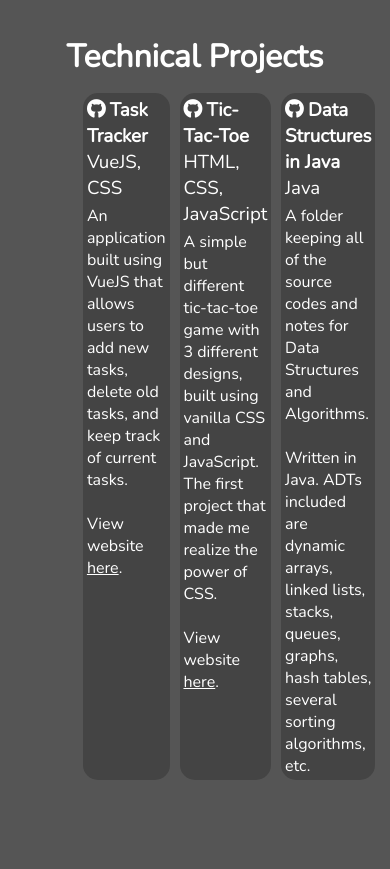
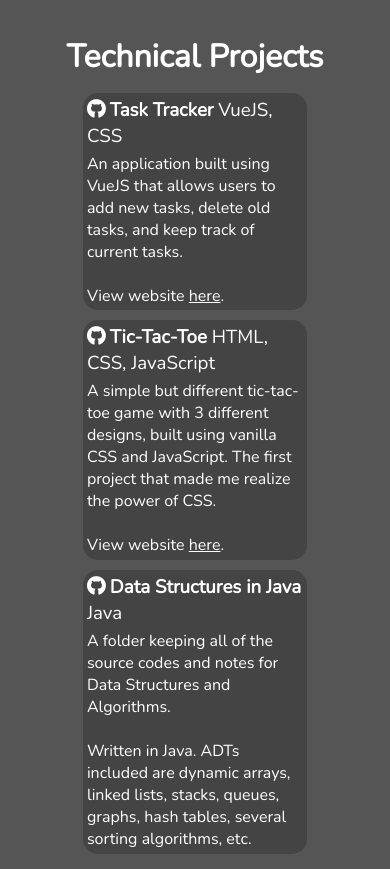
Before and after one commit to sue-nguyen/sue-nguyen.github.io, a plain HTML site: page index.html in a window 390 px wide. Shown: the part 1354-2223 px from the top of the page. Before the commit the page ends 2149 px from the top, so only its background shows below. Drawn offline with nearby package versions, Linux system fonts and the light colour scheme.

Commit message:
new commit

```diff
--- a/styles.css
+++ b/styles.css
@@ -121,8 +121,7 @@ body {
 }
 
 @media (max-width: 780px) {
-  .grid,
-  .grid-3 {
+  .grid, .grid-3-projects {
     grid-template-columns: 1fr;
   }
 
```
